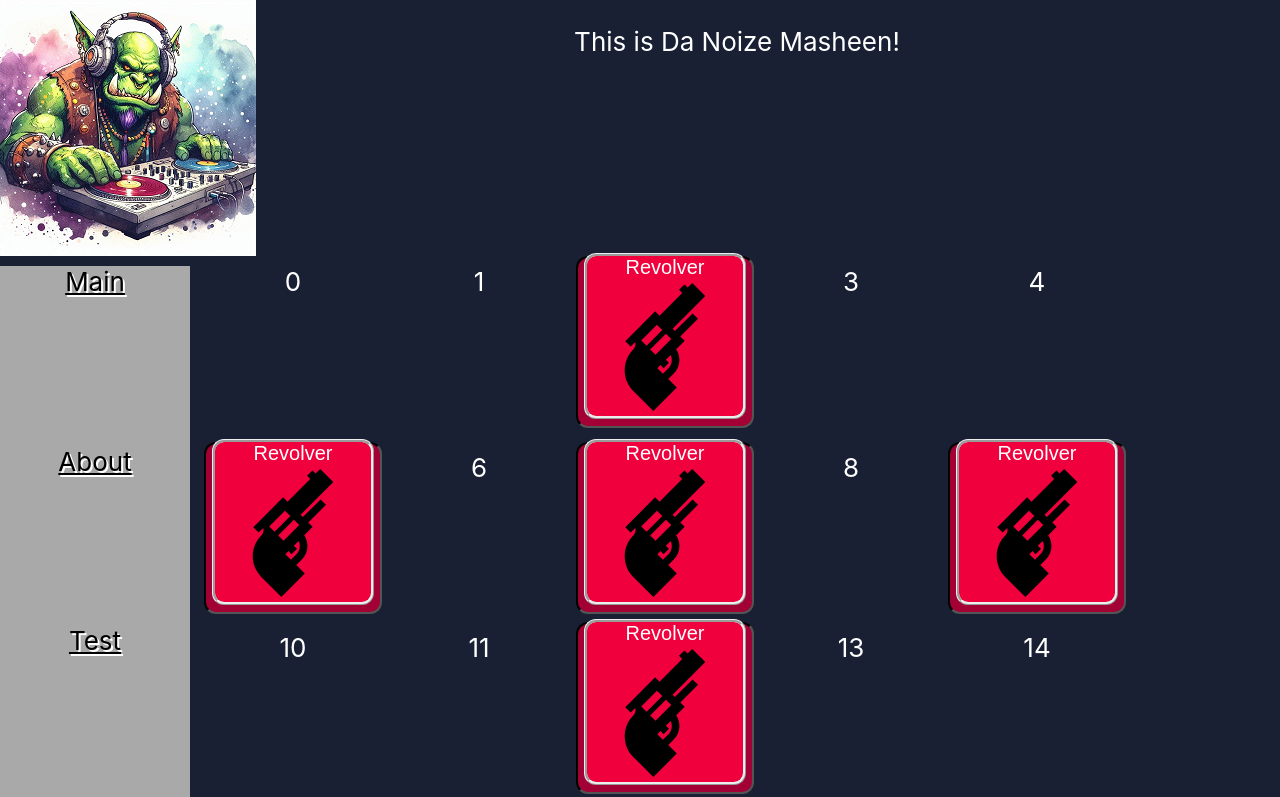
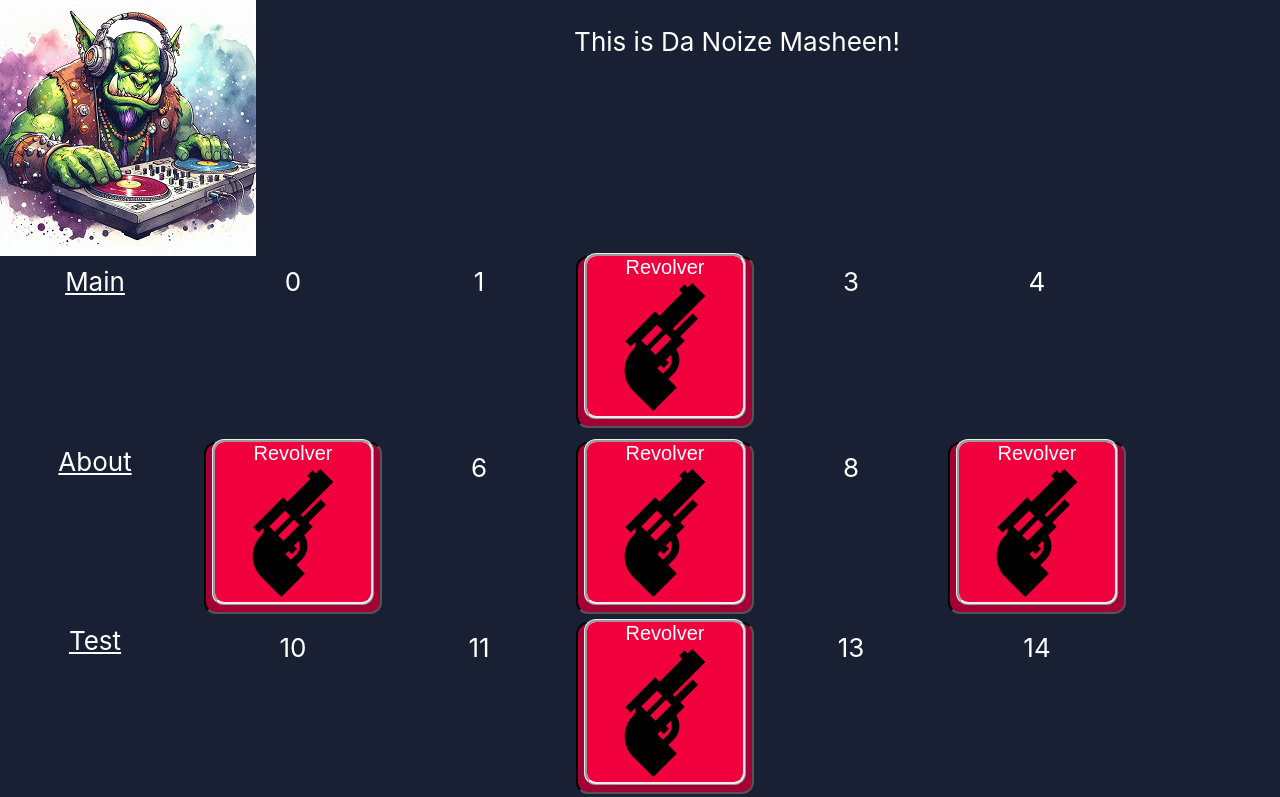
Before and after one commit to coderodent-calfee/da-noize-masheen, a React (Create React App) app: page /#/test in a window 1280 px wide. Shown: the top 797 px of the page. Built offline with nearby package versions, Linux system fonts and the light colour scheme; no server answers; what @aws-amplify/ui-react, aws-amplify would draw is missing.

Commit message:
settled for white on dark vis on nav

```diff
--- a/src/App.css
+++ b/src/App.css
@@ -40,12 +40,11 @@
 }
 
 .nav {
-    background-color: darkgray;
     grid-area: nav;
     display: grid;
     grid-template-columns: repeat(auto-fit, minmax(190px, 1fr));
     a {
-        text-shadow: 2px 2px white;
+        color: white;
     }
 }
 
@@ -125,5 +124,4 @@
 }
 
 a {
-    color: black;
 }
```
